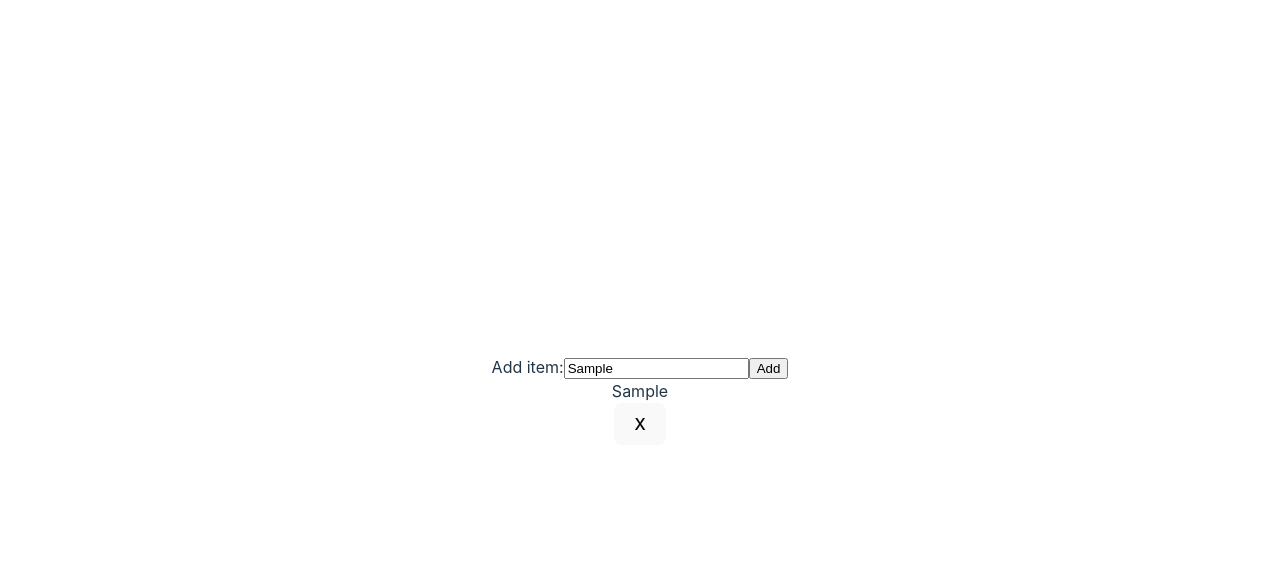
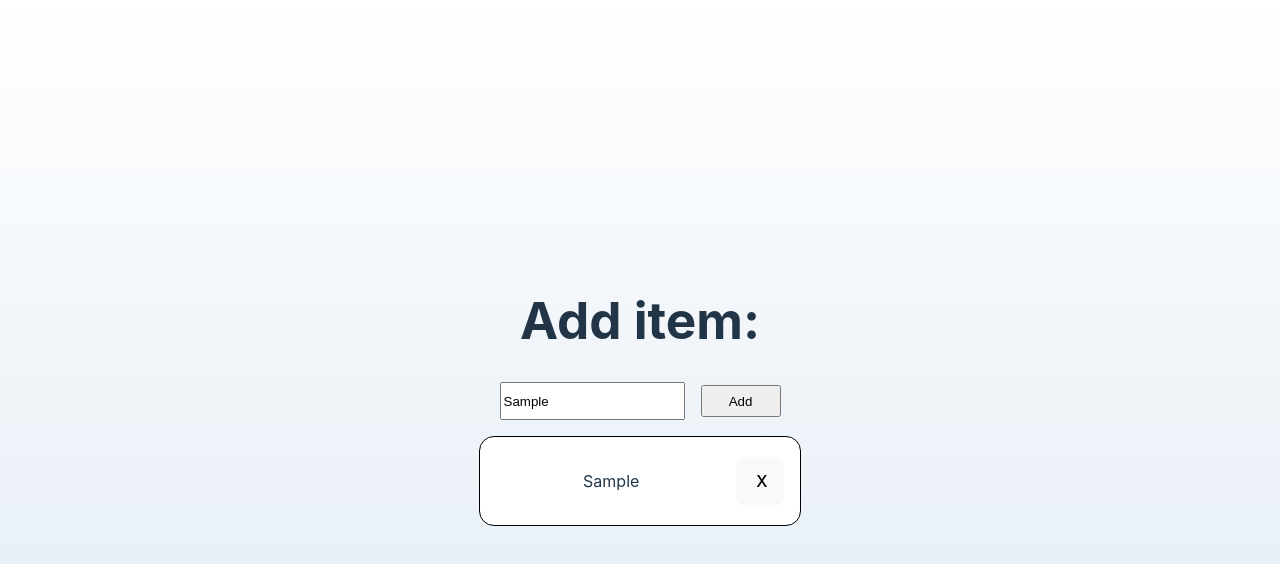
Before and after one commit to KyleMThornton/React-To-Do-List, a React (Vite) app: page / in a window 1280 px wide. Both pictures are taken after typing "Sample" into the empty fields and a click on the input "Add". Shown: the top 564 px of the page. Built offline with nearby package versions, Linux system fonts and the light colour scheme.

Commit message:
Basic functionality working again

```diff
--- /dev/null
+++ b/src/components/ToDo.css
@@ -0,0 +1,31 @@
+.itemContainer {
+    margin: 1rem;
+    padding: 1rem;
+    width: 18rem;
+    display: flex;
+    align-items: center;
+    justify-content: space-between;
+    border: solid black 1px;
+    border-radius: 15px;
+    background-color: white;
+}
+
+#toDoInput {
+    margin-right: 1rem;
+    height: 2rem;
+}
+
+.submitButton {
+    width: 5rem;
+    height: 2rem;
+}
+
+p {
+    width: 80%;
+    word-wrap: break-word;
+}
+
+.deleteButton {
+    height: 3rem;
+    width: 3rem;
+}
--- a/src/components/ToDo.tsx
+++ b/src/components/ToDo.tsx
@@ -1,8 +1,12 @@
 import { useState } from "react";
+import './ToDo.css'
+import { useAutoAnimate } from '@formkit/auto-animate/react'
+
 
 export default function ToDo() {
     const [toDoItems, setToDoItems] = useState<string[]>([]);
     const [inputValue, setInputValue] = useState('');
+    const [animationParent] = useAutoAnimate();
 
     const handleInputChange = (event: React.ChangeEvent<HTMLInputElement>) => {
         setInputValue(event.target.value);
@@ -18,16 +22,18 @@ export default function ToDo() {
     }
 
     return (
-        <div>
-            <span>Add item:</span>
+        <div className="toDoContainter">
+            <h1>Add item:</h1>
             <input type="text" name="toDoInput" id="toDoInput" onChange={handleInputChange} />
-            <input type="submit" value="Add" onClick={handleAddItem} />
-            {toDoItems.map((item, index) =>
-                <div key={index}>
-                    <div>{item}</div>
-                    <button onClick={() => handleDeleteItem(index)}>X</button>
-                </div>
-            )}
+            <input type="submit" value="Add" className="submitButton" onClick={handleAddItem} />
+            <div className="cardContainer" ref={animationParent}>
+                {toDoItems.map((item, index) =>
+                    <div className="itemContainer" key={index}>
+                        <p>{item}</p>
+                        <button className="deleteButton" onClick={() => handleDeleteItem(index)}>X</button>
+                    </div>
+                )}
+            </div>
         </div>
     )
 
--- a/src/index.css
+++ b/src/index.css
@@ -20,6 +20,7 @@ body {
   place-items: center;
   min-width: 320px;
   min-height: 100vh;
+  background: linear-gradient(to top, #dfe9f3 0%, white 100%);
 }
 
 h1 {
```
